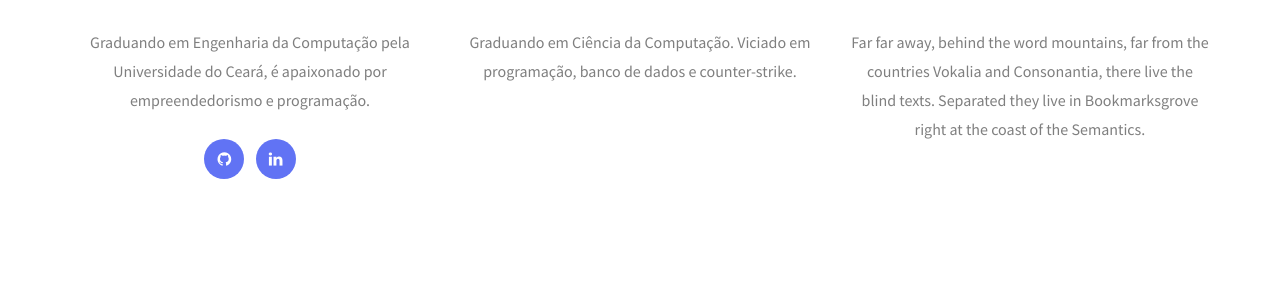
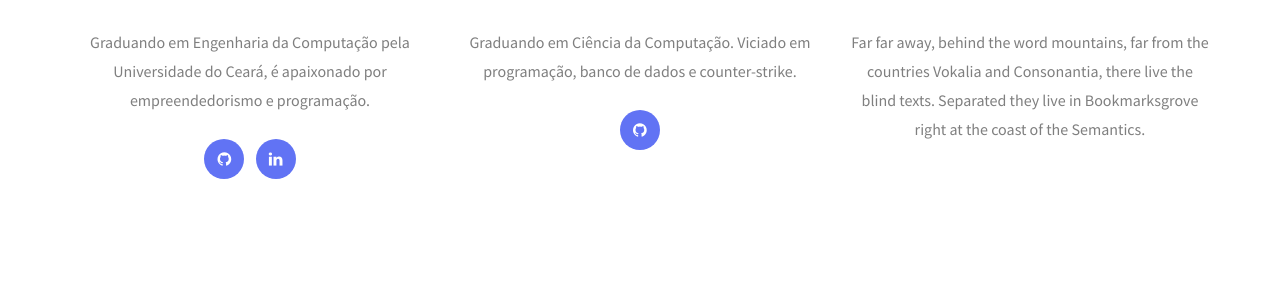
Before and after one commit to brunoliveira8/fibrando, a Django app: page / in a window 1280 px wide. Shown: the part 3614-3914 px from the top of the page. Run offline with Django 3.2, Linux system fonts and the light colour scheme; some libraries are stand-ins or nearby versions; some web fonts are replaced.

Commit message:
Adiciona simbolo do github

```diff
--- a/project/templates/index.html
+++ b/project/templates/index.html
@@ -281,6 +281,7 @@
                          <li><a href="#"><i class="icon-instagram"></i></a></li>
                          <li><a href="#"><i class="icon-dribbble"></i></a></li>
                           -->
+                          <li><a href="https://github.com/SousaItalo" target="_blank"><i class="icon-github"></i></a></li>
                      </ul>
                  </div>
              </div>
@@ -295,7 +296,7 @@
                  <li><a href="#"><i class="icon-twitter"></i></a></li>
                  <li><a href="#"><i class="icon-linkedin"></i></a></li>
                  <li><a href="#"><i class="icon-instagram"></i></a></li>
-                 <li><a href="#"><i class="icon-github"></i></a></li>
+                 <li><a href="https://github.com/SousaItalo"><i class="icon-github"></i></a></li>
                -->
              </ul>
          </div>
```
